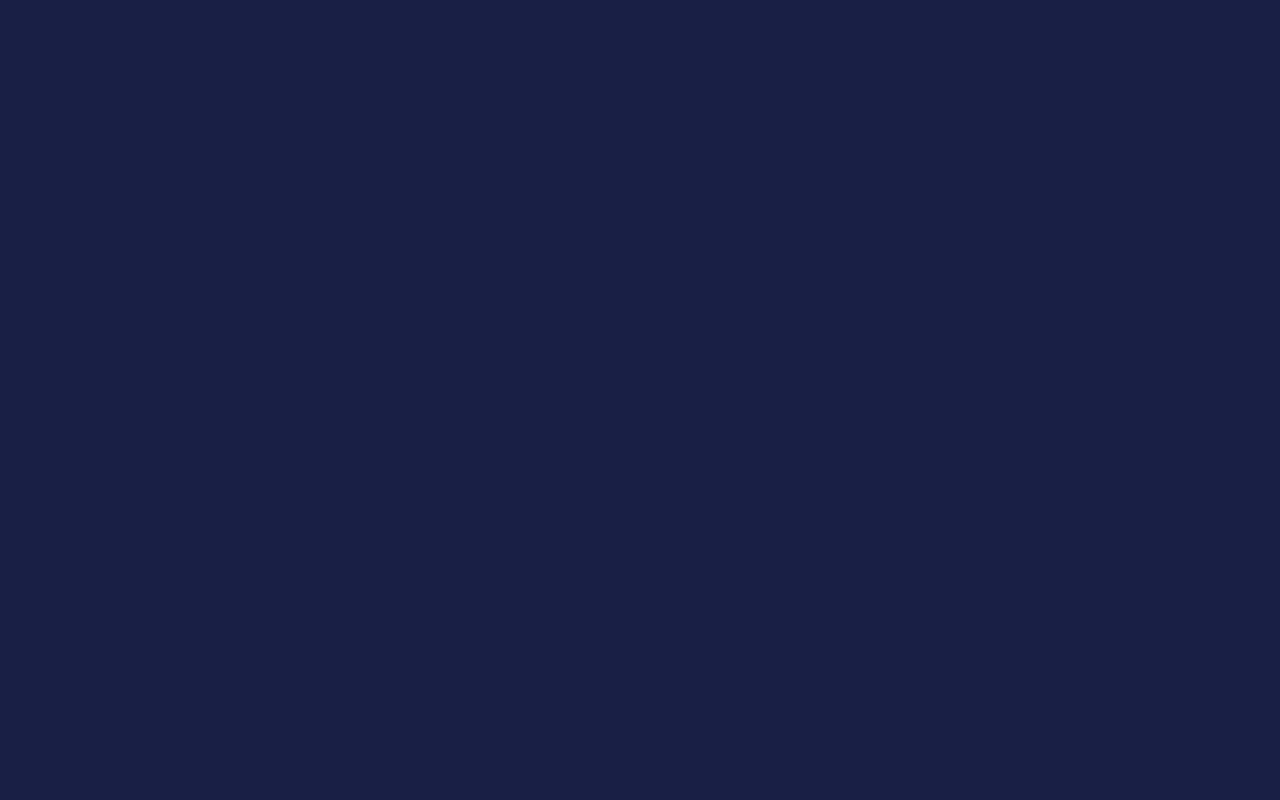
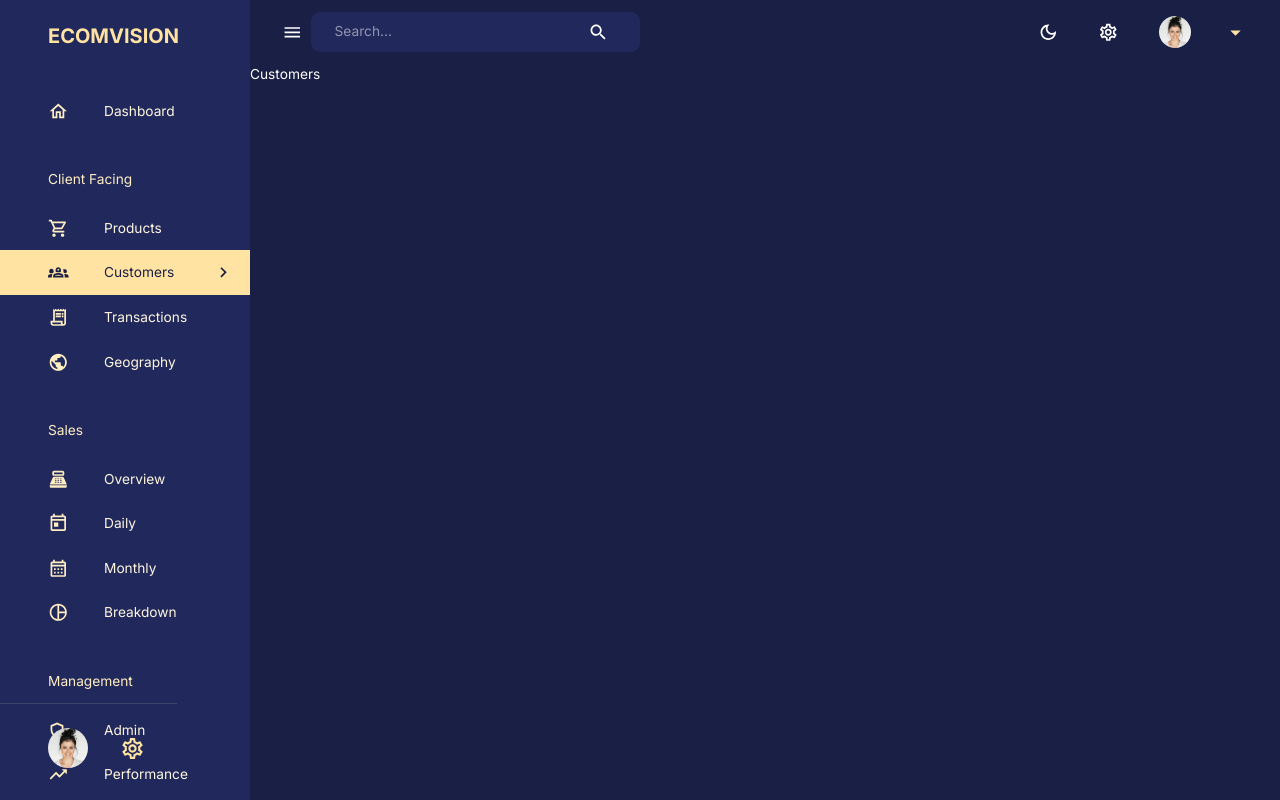
Before and after one commit to asad-shaik-md/EcomVision-EdR, a React (Create React App) app in the folder client/: page /customers in a window 1280 px wide. Before the commit this address had no page. Built offline with nearby package versions, Linux system fonts and the light colour scheme; no server answers.

Commit message:
Customer Data fetched successfully to frontend

```diff
--- a/client/src/App.js
+++ b/client/src/App.js
@@ -7,6 +7,7 @@ import { themeSettings } from "theme";
 import Layout from "scenes/layout";
 import Dashboard from "scenes/dashboard";
 import Products from "scenes/products";
+import Customers from "scenes/customers"
 
 function App() {
   const mode = useSelector((state) => state.global.mode);
@@ -21,6 +22,7 @@ function App() {
                 <Route path="/" element={<Navigate to="/dashboard" replace />} />
                 <Route path="/dashboard" element={<Dashboard />} />
                 <Route path="/products" element={<Products />} />
+                <Route path="/customers" element={<Customers />} />
               </Route>
             </Routes>
         </ThemeProvider>
--- /dev/null
+++ b/client/src/scenes/customers/index.jsx
@@ -0,0 +1,16 @@
+import React from 'react';
+import { Box, useTheme } from '@mui/material';
+import { useGetCustomersQuery } from 'state/api';
+import Header from 'components/Header';
+import { DataGrid } from '@mui/x-data-grid';
+
+const Customers = () => {
+    const theme = useTheme();
+    const {data, isLoading} = useGetCustomersQuery();
+    console.log(data)
+  return (
+    <div>Customers</div>
+  )
+}
+
+export default Customers
```
